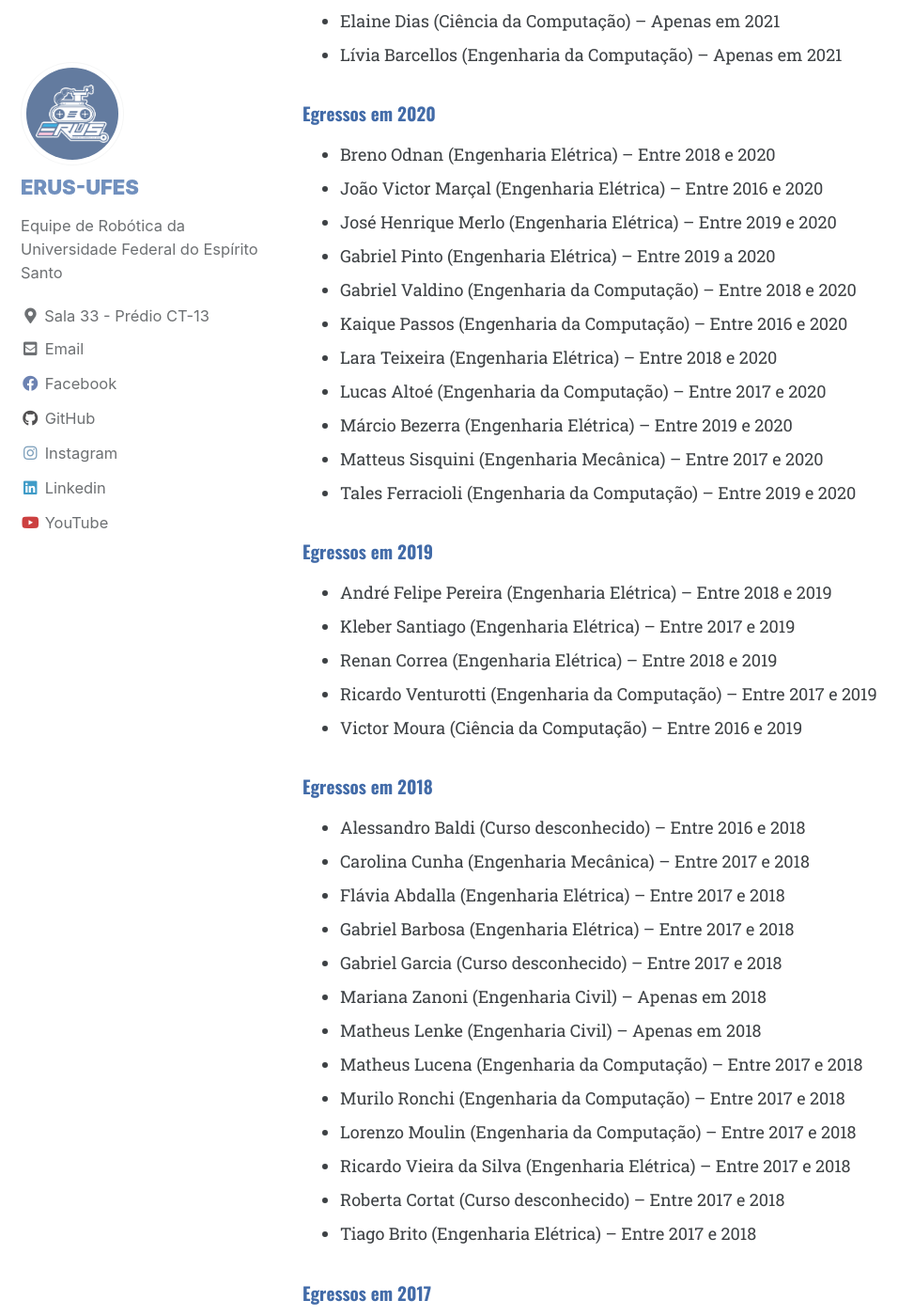
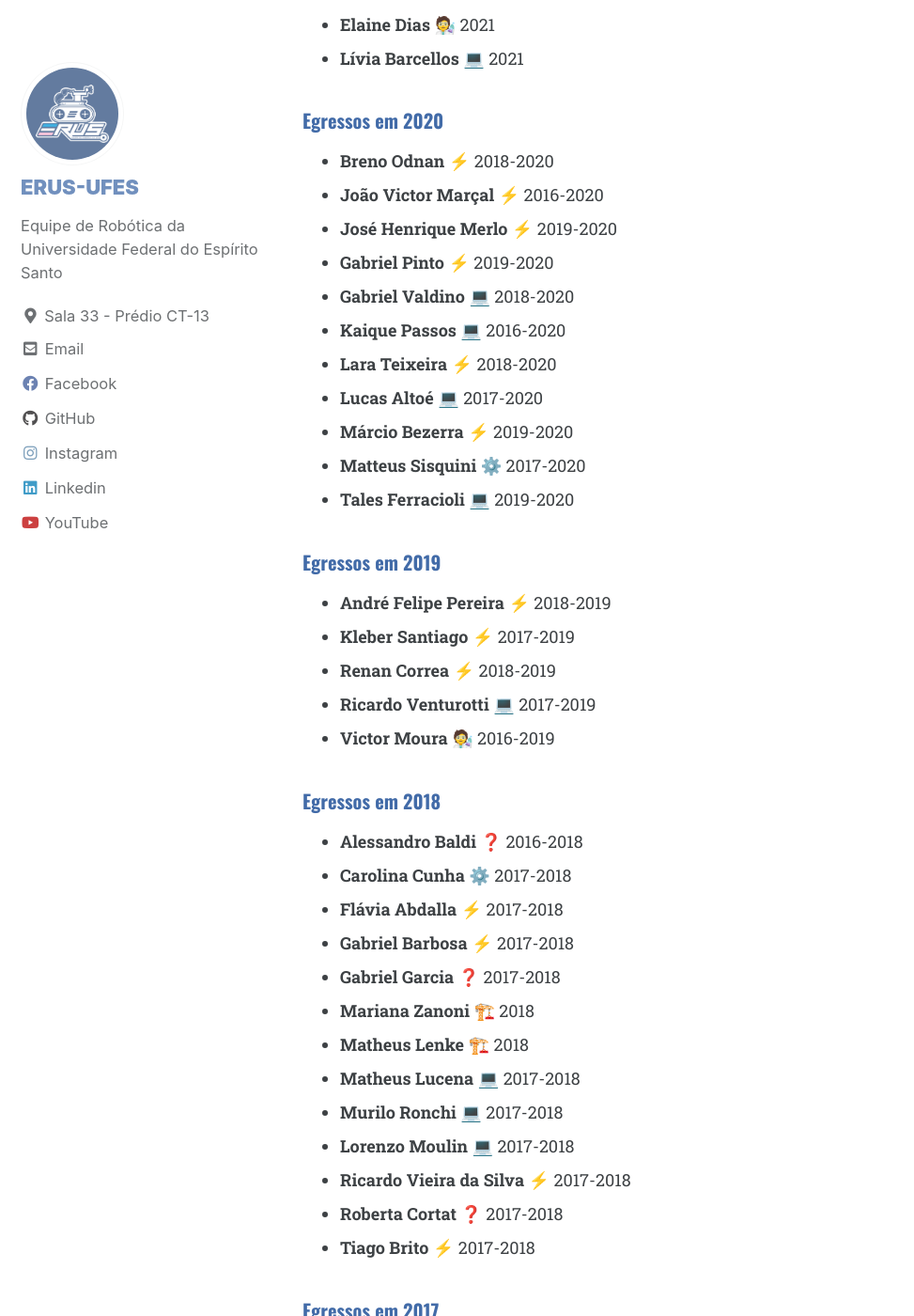
Before and after one commit to erufes/site, a Jekyll site: the page built from _pages/membros_egressos.md, in a window 1280 px wide and 1400 px high, scrolled down 260 px. Shown: the whole window at 94% size, without its empty margins (0-973 px from the left). Built offline with Jekyll 4.4.1, drawn with Linux system fonts in a browser that asks for light colours; cached includes are drawn as plain includes; some of the changed text lies outside the part shown.

Commit message:
Mudanças nas páginas de membros e membros egressos

```diff
--- a/_pages/membros_egressos.md
+++ b/_pages/membros_egressos.md
@@ -8,97 +8,119 @@ author_profile: true
 
 Ao longo dos anos, a equipe já teve diversos integrantes...
 
-#### Egressos em 2021
-- Elaine Dias (Ciência da Computação) – Apenas em 2021
-- Lívia Barcellos (Engenharia da Computação) – Apenas em 2021
+### Egressos em 2021
 
-#### Egressos em 2020
-- Breno Odnan (Engenharia Elétrica) – Entre 2018 e 2020
-- João Victor Marçal (Engenharia Elétrica) – Entre 2016 e 2020
-- José Henrique Merlo (Engenharia Elétrica) – Entre 2019 e 2020
-- Gabriel Pinto (Engenharia Elétrica) – Entre 2019 a 2020
-- Gabriel Valdino (Engenharia da Computação) – Entre 2018 e 2020
-- Kaique Passos (Engenharia da Computação) – Entre 2016 e 2020
-- Lara Teixeira (Engenharia Elétrica) – Entre 2018 e 2020
-- Lucas Altoé (Engenharia da Computação) – Entre 2017 e 2020
-- Márcio Bezerra (Engenharia Elétrica) – Entre 2019 e 2020
-- Matteus Sisquini (Engenharia Mecânica) – Entre 2017 e 2020
-- Tales Ferracioli (Engenharia da Computação) – Entre 2019 e 2020
+- **Elaine Dias** 🧑‍🔬 2021
+- **Lívia Barcellos** 💻 2021
 
-#### Egressos em 2019
-- André Felipe Pereira (Engenharia Elétrica) – Entre 2018 e 2019
-- Kleber Santiago (Engenharia Elétrica) – Entre 2017 e 2019
-- Renan Correa (Engenharia Elétrica) – Entre 2018 e 2019
-- Ricardo Venturotti (Engenharia da Computação) – Entre 2017 e 2019
-- Victor Moura (Ciência da Computação) – Entre 2016 e 2019
+### Egressos em 2020
 
+- **Breno Odnan** ⚡ 2018-2020
+- **João Victor Marçal** ⚡ 2016-2020
+- **José Henrique Merlo** ⚡ 2019-2020
+- **Gabriel Pinto** ⚡ 2019-2020
+- **Gabriel Valdino** 💻 2018-2020
+- **Kaique Passos** 💻 2016-2020
+- **Lara Teixeira** ⚡ 2018-2020
+- **Lucas Altoé** 💻 2017-2020
+- **Márcio Bezerra** ⚡ 2019-2020
+- **Matteus Sisquini** ⚙️ 2017-2020
+- **Tales Ferracioli** 💻 2019-2020
 
-#### Egressos em 2018
-- Alessandro Baldi (Curso desconhecido) – Entre 2016 e 2018
-- Carolina Cunha (Engenharia Mecânica) – Entre 2017 e 2018
-- Flávia Abdalla (Engenharia Elétrica) – Entre 2017 e 2018
-- Gabriel Barbosa (Engenharia Elétrica) – Entre 2017 e 2018
-- Gabriel Garcia (Curso desconhecido) – Entre 2017 e 2018
-- Mariana Zanoni (Engenharia Civil) – Apenas em 2018
-- Matheus Lenke (Engenharia Civil) – Apenas em 2018
-- Matheus Lucena (Engenharia da Computação) – Entre 2017 e 2018
-- Murilo Ronchi (Engenharia da Computação) – Entre 2017 e 2018
-- Lorenzo Moulin (Engenharia da Computação) – Entre 2017 e 2018
-- Ricardo Vieira da Silva (Engenharia Elétrica) – Entre 2017 e 2018
-- Roberta Cortat (Curso desconhecido) – Entre 2017 e 2018
-- Tiago Brito (Engenharia Elétrica) – Entre 2017 e 2018
+### Egressos em 2019
 
+- **André Felipe Pereira** ⚡ 2018-2019
+- **Kleber Santiago** ⚡ 2017-2019
+- **Renan Correa** ⚡ 2018-2019
+- **Ricardo Venturotti** 💻 2017-2019
+- **Victor Moura** 🧑‍🔬 2016-2019
 
-#### Egressos em 2017
-- Douglas Funayama (Engenharia da Computação) – Entre 2015 e 2017
-- Eduarda Coppo (Engenharia da Computação) – Entre 2016 e 2017
-- Fernando Machado (Engenharia da Computação) – Entre 2016 e 2017
-- Thiago Bragança (Curso desconhecido) – Entre 2016 e 2017
-- Raquel Vassallo, Professora (Departamento de Elétrica) – Entre 2012 e 2017
+### Egressos em 2018
 
-#### Egressos em 2016
-- Roberta Lima Gomes, Professora (Departamento de Informática) – Entre 2012 e 2016
+- **Alessandro Baldi** ❓ 2016-2018
+- **Carolina Cunha** ⚙️ 2017-2018
+- **Flávia Abdalla** ⚡ 2017-2018
+- **Gabriel Barbosa** ⚡ 2017-2018
+- **Gabriel Garcia** ❓ 2017-2018
+- **Mariana Zanoni** 🏗️ 2018
+- **Matheus Lenke** 🏗️ 2018
+- **Matheus Lucena** 💻 2017-2018
+- **Murilo Ronchi** 💻 2017-2018
+- **Lorenzo Moulin** 💻 2017-2018
+- **Ricardo Vieira da Silva** ⚡ 2017-2018
+- **Roberta Cortat** ❓ 2017-2018
+- **Tiago Brito** ⚡ 2017-2018
 
-#### Egressos em 2015
-- André Pacheco (Engenharia da Computação) – Entre 2012 e 2015
-- Daniel Cardoso (Ciência da Computação) – Entre 2013 e 2015
-- Davi Frossard (Engenharia da Computação) – Entre 2012 e 2015
-- Flávio Machado (Engenharia Elétrica) – Entre 2013 e 2015
-- Igor de Oliveira Nunes (Engenharia da Computação) – Entre 2012 e 2015
-- Ivan de Oliveira Nunes (Engenharia da Computação) – Entre 2012 e 2015
-- Marcos Couto (Engenharia da Computação) – Entre 2014 e 2015
-- Lucas Rocha (Engenharia da Computação) – Entre 2014 e 2015
-- Renan Sarcinelli (Engenharia da Computação) – Entre 2013 e 2015
-- Vanderlei Vieira (Ciência da Computação) – Entre 2013 e 2015
+### Egressos em 2017
 
+- **Douglas Funayama** 💻2015-2017
+- **Eduarda Coppo** 💻2016-2017
+- **Fernando Machado** 💻2016-2017
+- **Thiago Bragança** ❓2016-2017
+- **Raquel Vassallo** 👩‍🏫⚡2012-2017
 
-#### Egressos em 2014
-- Allan Deangelle (Engenharia Elétrica) – Entre 2013 e 2014
-- Ebenézer Nogueira (Engenharia da Computação) – Entre 2013 e 2014
-- Jackson Brito (Engenharia da Computação) – Entre 2012 e 2014
-- Paula Sarmenghi Rodrigues (Engenharia da Computação) – Entre 2013 e 2014
-- Thaylo Xavier (Engenharia da Computação) – Entre 2012 e 2014
+### Egressos em 2016
 
+- **Roberta Lima Gomes** 👩‍🏫💻 2012-2016
 
-#### Egressos em 2013
-- Juan França Muniz de Souza (Engenharia da Computação) – Entre 2012 e 2013
-- Egressos em Ano Desconhecido
-- Caio Borgo (Engenharia Elétrica) – Período desconhecido
-- Gabriel de Angelo (Engenharia da Computação) – Iniciou em 2014
-- Gabriel Ponath Rodrigues (Curso desconhecido) – Período desconhecido
-- Guilherme Marroquio (Engenharia da Computação) – Período desconhecido
-- Rayane Nascimento (Engenharia da Computação) – Período desconhecido
-- Thales Layber (Engenharia Elétrica) – Período desconhecido
-- Vantuir Junior (Curso desconhecido) – Período desconhecido
+### Egressos em 2015
 
-#### Egressos da UFES Ultrabots (2008-2012)
-- Carmem Faria Santos (Professora Engenharia Mecânica)
-- Lucas Catabriga (Engenharia da Computação)
-- Franz Biondi Siemon (Engenharia Elétrica)
-- Adenísio Hoffman (Engenharia da Computação)
-- Thierry Rampinelli Bravo (Engenharia Elétrica)
-- André Pacheco (Engenharia da Computação)
-- Juan França (Engenharia da Computação)
-- Vitor Buback (Engenharia da Computação)
-- Ivan de Oliveira Nunes (Engenharia da Computação)
-- Jackson Brito (Engenharia da Computação)
+- **André Pacheco** 💻 2012-2015
+- **Daniel Cardoso** 🧑‍🔬 2013-2015
+- **Davi Frossard** 💻 2012-2015
+- **Flávio Machado** ⚡ 2013-2015
+- **Igor de Oliveira Nunes** 💻 2012-2015
+- **Ivan de Oliveira Nunes** 💻 2012-2015
+- **Marcos Couto** 💻 2014-2015
+- **Lucas Rocha** 💻 2014-2015
+- **Renan Sarcinelli** 💻 2013-2015
+- **Vanderlei Vieira** 🧑‍🔬 2013-2015
+
+### Egressos em 2014
+
+- **Allan Deangelle** ⚡2013-2014
+- **Ebenézer Nogueira** 💻2013-2014
+- **Jackson Brito** 💻2012-2014
+- **Paula Sarmenghi Rodrigues** 💻2013-2014
+- **Thaylo Xavier** 💻2012-2014
+
+### Egressos em 2013
+
+- **Juan França Muniz de Souza** 💻 2012-2013
+
+### Egressos em Ano Desconhecido
+
+- **Caio Borgo** ⚡
+- **Gabriel de Angelo** 💻 2014-201x
+- **Gabriel Ponath Rodrigues** ❓
+- **Guilherme Marroquio** 💻
+- **Rayane Nascimento** 💻
+- **Thales Layber** ⚡
+- **Vantuir Junior** ❓
+
+### Egressos da UFES Ultrabots (2008-2012)
+
+- **Carmem Faria Santos** 👩‍🏫 ⚙️
+- **Lucas Catabriga** 💻
+- **Franz Biondi Siemon** ⚡
+- **Adenísio Hoffman** 💻
+- **Thierry Rampinelli Bravo** ⚡
+- **André Pacheco** 💻
+- **Juan França** 💻
+- **Vitor Buback** 💻
+- **Ivan de Oliveira Nunes** 💻
+- **Jackson Brito** 💻
+
+---
+
+⚡ - Engenharia Elétrica
+
+💻 - Engenharia da Computação
+
+⚙️ - Engenharia Mecânica
+
+🧑‍🔬 - Ciência da Computação
+
+🏗️ - Engenharia Civil
+
+❓ - Curso desconhecido
```
Also changed, not shown: _pages/membros.md (+17 -9 lines).
